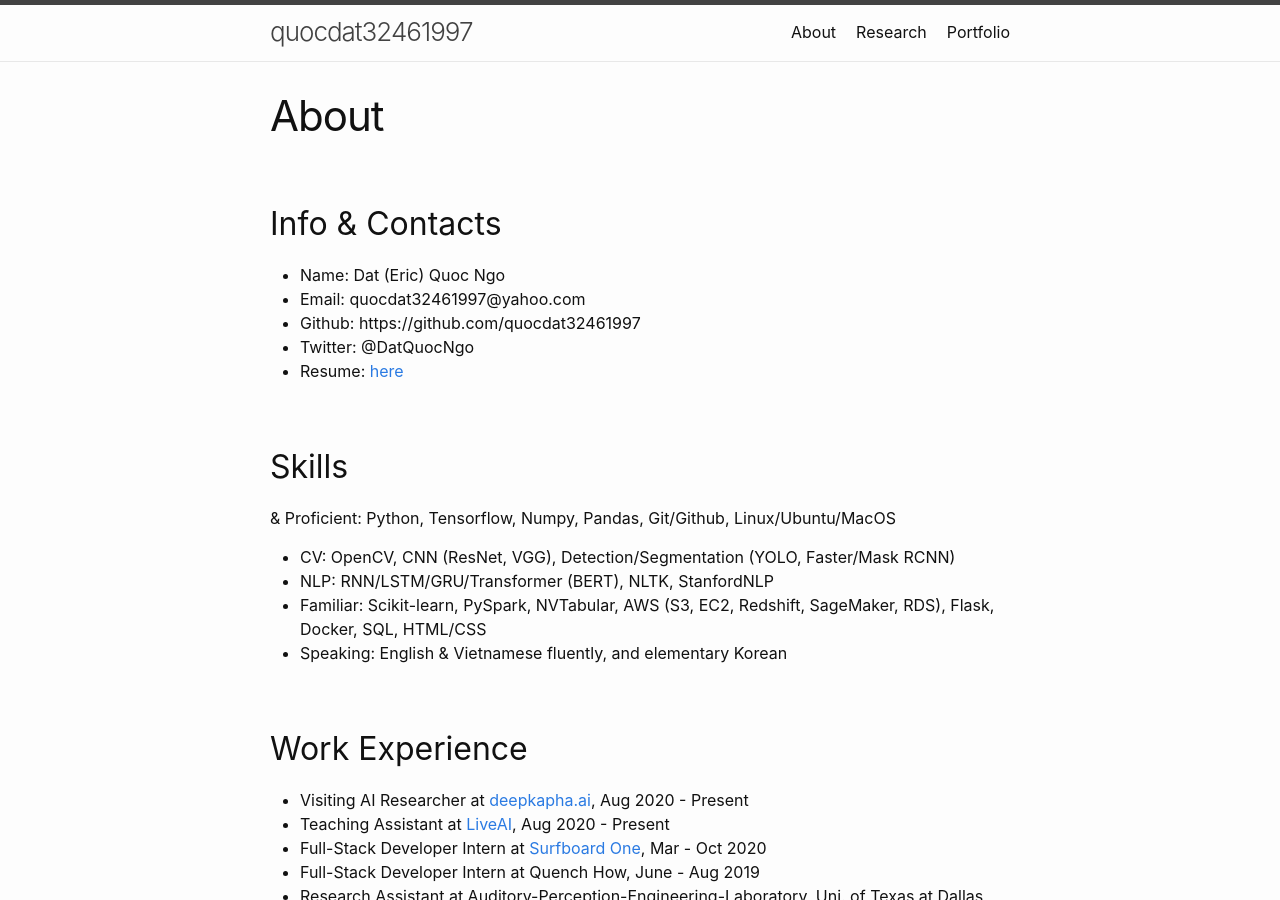
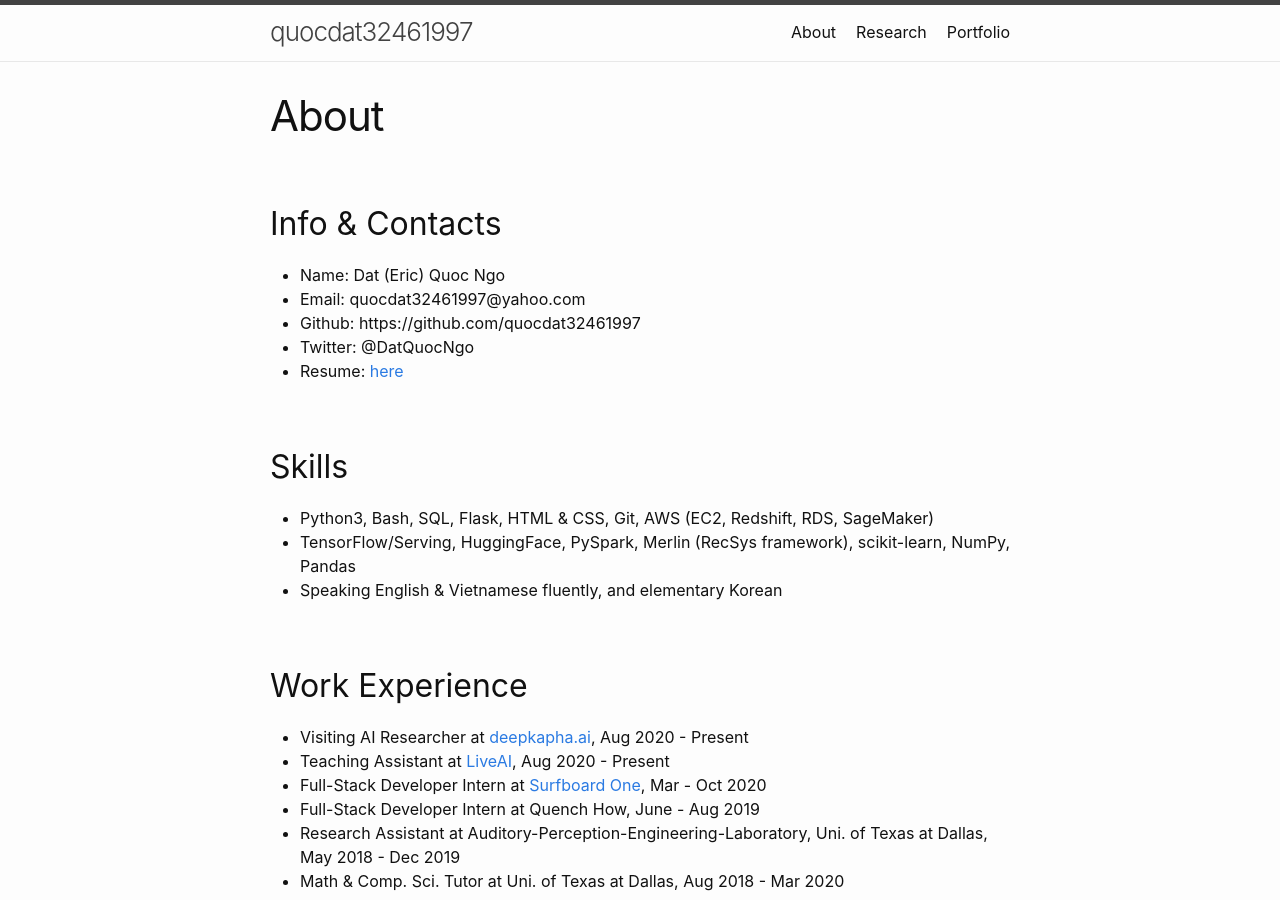
Before and after one commit to quocdat32461997/quocdat32461997.github.io, a Jekyll site: the page built from about.md, in a window 1280 px wide and 900 px high. Built offline with Jekyll 4.4.1, drawn with Linux system fonts in a browser that asks for light colours.

Commit message:
Update about.md

```diff
--- a/about.md
+++ b/about.md
@@ -12,11 +12,9 @@ permalink: /about/
 * Resume: [here](https://docs.google.com/document/d/1CF6nI70QY4MqLXdwOUBigTZUhcnYS-l9/edit?usp=drive_web&ouid=103238216527784296028&rtpof=true)
 
 ## Skills
-&	Proficient: 	Python, Tensorflow, Numpy, Pandas, Git/Github, Linux/Ubuntu/MacOS
-*	CV:	OpenCV, CNN (ResNet, VGG), Detection/Segmentation (YOLO, Faster/Mask RCNN)
-*	NLP: 	RNN/LSTM/GRU/Transformer (BERT), NLTK, StanfordNLP
-*	Familiar:	Scikit-learn, PySpark, NVTabular, AWS (S3, EC2, Redshift, SageMaker, RDS), Flask, Docker, SQL, HTML/CSS
-* Speaking: English & Vietnamese fluently, and elementary Korean
+*	Python3, Bash, SQL, Flask, HTML & CSS, Git, AWS (EC2, Redshift, RDS, SageMaker)
+*	TensorFlow/Serving, HuggingFace, PySpark, Merlin (RecSys framework), scikit-learn, NumPy, Pandas
+* Speaking English & Vietnamese fluently, and elementary Korean
 
 ## Work Experience
 * Visiting AI Researcher at [deepkapha.ai](https://deepkapha.ai/), Aug 2020 - Present
```
